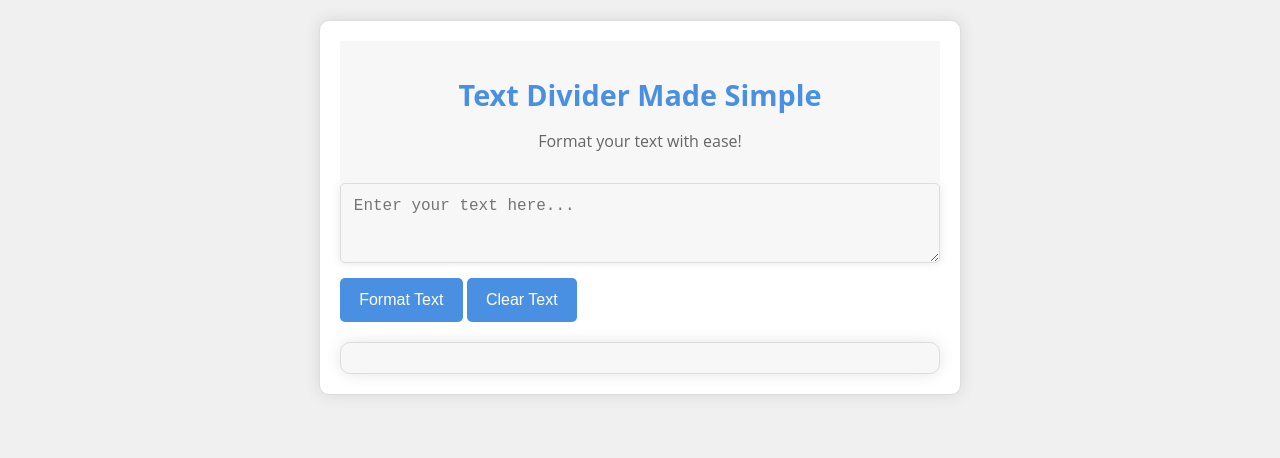
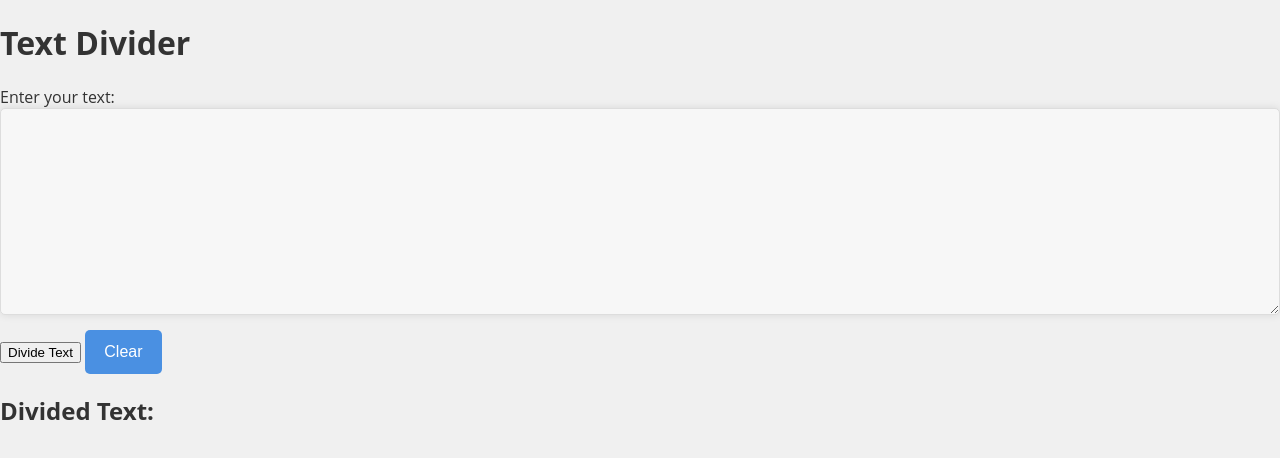
Before and after one commit to monurr8/textdivpro, a plain HTML site: page index.html in a window 1280 px wide. Drawn offline with Linux system fonts and the light colour scheme.

Commit message:
Update index.html

```diff
--- a/index.html
+++ b/index.html
@@ -1,24 +1,29 @@
-
 <!DOCTYPE html>
 <html lang="en">
 <head>
-  <meta charset="UTF-8">
-  <meta name="viewport" content="width=device-width, initial-scale=1.0">
-  <title>Text Divider Made Simple</title>
-  <link rel="stylesheet" href="styles.css">
+    <meta charset="UTF-8">
+    <meta name="viewport" content="width=device-width, initial-scale=1.0">
+    <title>Text Divider</title>
+    <link rel="stylesheet" href="styles.css">
 </head>
 <body>
-  <div class="container">
-    <div class="header">
-      <h1>Text Divider Made Simple</h1>
-      <p>Format your text with ease!</p>
-    </div>
-    <textarea id="input-text" placeholder="Enter your text here..."></textarea>
-    <button id="format-btn">Format Text</button>
-    <button id="clear-btn">Clear Text</button>
-    <div id="output"></div>
-  </div>
-
-  <script src="script.js"></script>
+    <header>
+        <h1>Text Divider</h1>
+    </header>
+    <main>
+        <section>
+            <label for="input-text">Enter your text:</label>
+            <textarea id="input-text" cols="30" rows="10"></textarea>
+            <div class="button-group">
+                <button id="divide-btn">Divide Text</button>
+                <button id="clear-btn" class="clear-btn">Clear</button>
+            </div>
+        </section>
+        <section id="output-section">
+            <h2>Divided Text:</h2>
+            <div id="output-container"></div>
+        </section>
+    </main>
+    <script src="script.js"></script>
 </body>
 </html>
```
